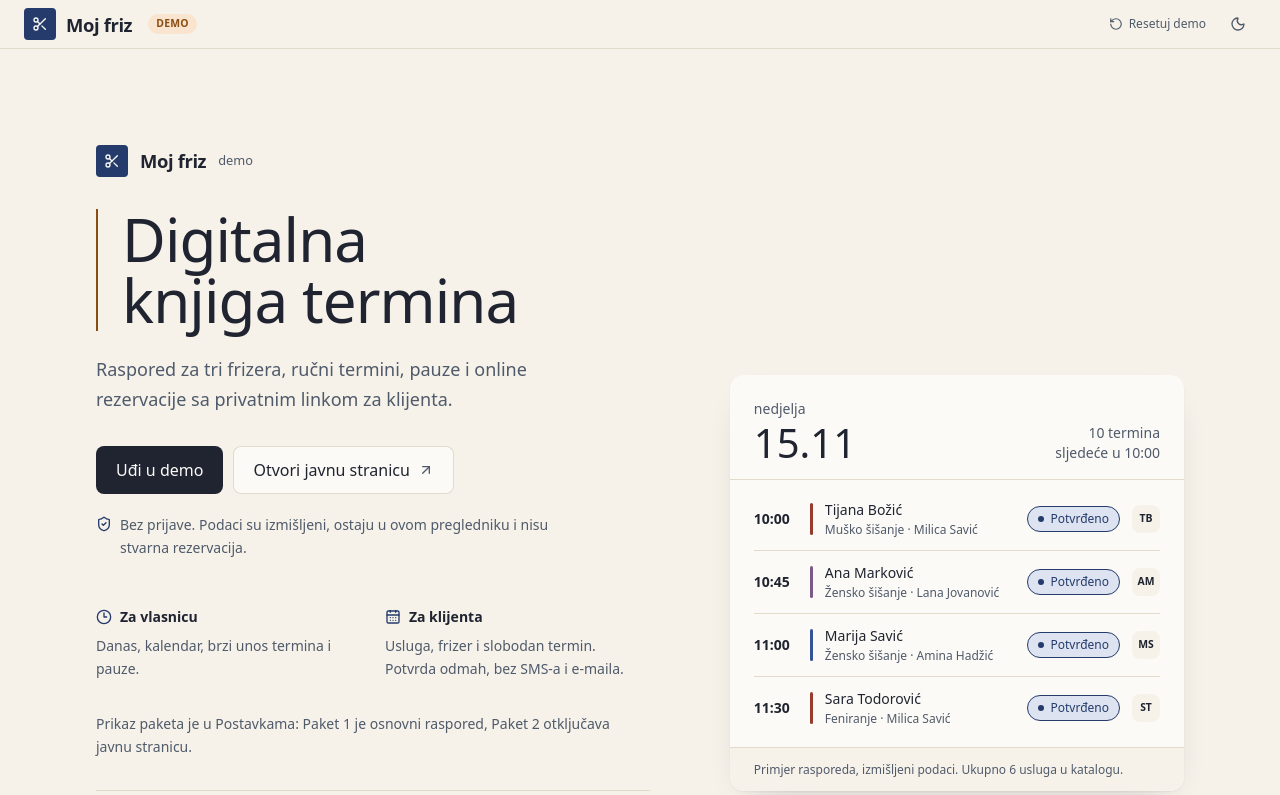
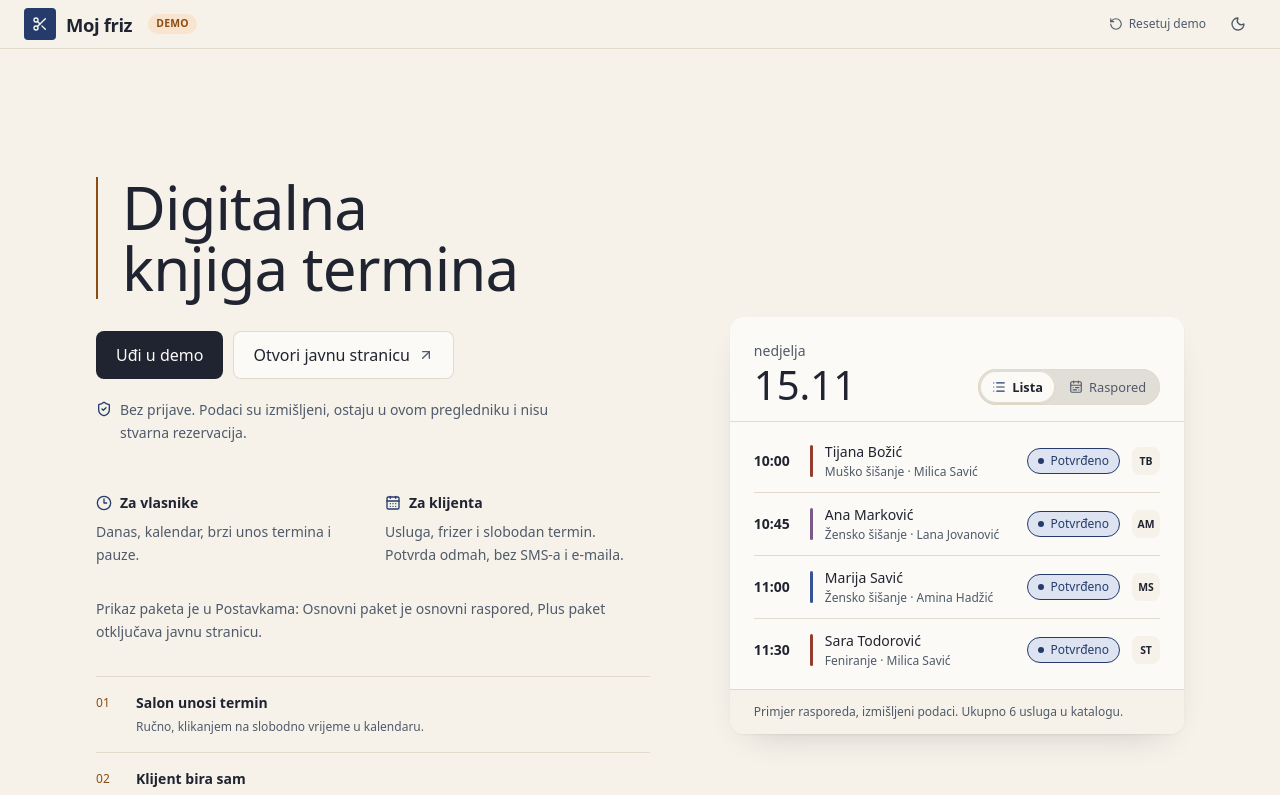
Before and after one commit to dzenanramic/moj-friz, a React (Vite) app in the folder frontend/: page / in a window 1280 px wide. Shown: the top 795 px of the page. Built offline with nearby package versions, Linux system fonts and the light colour scheme.

Commit message:
improved first demo page

```diff
--- a/frontend/src/app/DemoAccessPage.tsx
+++ b/frontend/src/app/DemoAccessPage.tsx
@@ -1,16 +1,25 @@
 import { ArrowUpRight, CalendarDays, Clock3, ShieldCheck } from 'lucide-react'
-import { useMemo } from 'react'
+import { useMemo, useState } from 'react'
 
 import { StatusPill } from '@/components/ui/Badges'
 import { ButtonLink } from '@/components/ui/Button'
-import { AppMark } from '@/components/ui/SalonMark'
 import { Avatar, Skeleton, Surface } from '@/components/ui/Layout'
-import { useAppointments, useSalon, useServices } from '@/data/queries'
+import {
+  useAppointments,
+  useHairdressers,
+  useSalon,
+  useServices,
+  useWorkingHours,
+} from '@/data/queries'
 import { formatTerminCount } from '@/lib/format'
-import { APP_NAME, usePageTitle } from '@/lib/hooks'
+import { useNow, usePageTitle } from '@/lib/hooks'
 import { dayRange, formatDateKey, formatTime, formatWeekday, todayDateKey } from '@/lib/time'
 
 import type { AppointmentView } from '@/data/types'
+
+import { CalendarGrid } from '@/features/calendar/CalendarGrid'
+import { CalendarViewSwitch } from '@/features/calendar/CalendarViewSwitch'
+import type { CalendarView } from '@/features/calendar/useCalendarView'
 
 import { DemoBanner } from './DemoBanner'
 
@@ -19,17 +28,27 @@ import { DemoBanner } from './DemoBanner'
  * describing it. Every number here is read from the demo data, and the strip under it says so.
  */
 function DayPreview() {
-  const today = todayDateKey()
+  const now = useNow()
+  const today = todayDateKey(now)
   const range = useMemo(() => dayRange(today), [today])
   const appointments = useAppointments(range)
   const services = useServices()
+  const hairdressersQuery = useHairdressers()
+  const workingHours = useWorkingHours()
   const active = (appointments.data ?? []).filter(
     (appointment) => appointment.status !== 'cancelled',
   )
   const nextConfirmed = active.find((appointment) => appointment.status === 'confirmed')
+  const activeHairdressers = (hairdressersQuery.data ?? []).filter(
+    (hairdresser) => hairdresser.isActive,
+  )
+  const [view, setView] = useState<CalendarView>('agenda')
+  const pending =
+    appointments.isPending ||
+    (view === 'grid' && (hairdressersQuery.isPending || workingHours.isPending))
 
   return (
-    <Surface as="section" aria-labelledby="preview-heading" className="overflow-hidden">
+    <Surface as="section" aria-labelledby="preview-heading" className="min-w-0 overflow-hidden">
       <div className="flex items-end justify-between gap-4 border-b border-line px-6 pt-6 pb-4">
         <div>
           <h2 id="preview-heading" className="text-sm font-normal text-muted">
@@ -39,34 +58,40 @@ function DayPreview() {
             {formatDateKey(today).slice(0, 5)}
           </p>
         </div>
-        <p className="text-right text-sm text-muted">
-          {appointments.isPending ? 'Učitavanje…' : formatTerminCount(active.length)}
-          {nextConfirmed ? (
-            <>
-              <br />
-              sljedeće u {formatTime(nextConfirmed.startsAt)}
-            </>
-          ) : null}
-        </p>
+        <div className="flex flex-col items-end gap-2">
+          <CalendarViewSwitch value={view} onChange={setView} />
+        </div>
       </div>
 
-      <ul className="px-6 py-2">
-        {appointments.isPending ? (
-          <li className="space-y-3 py-2">
+      {pending ? (
+        <div className="space-y-3 px-6 py-4">
           <Skeleton className="h-10 w-full" />
           <Skeleton className="h-10 w-full" />
           <Skeleton className="h-10 w-full" />
-          </li>
+        </div>
+      ) : view === 'grid' ? (
+        <div className="min-w-0 overflow-x-auto px-2 py-2">
+          <CalendarGrid
+            dateKey={today}
+            now={now}
+            hairdressers={activeHairdressers}
+            workingHours={workingHours.data ?? []}
+            appointments={active}
+            onOpenAppointment={() => {}}
+            onCreateAt={() => {}}
+          />
+        </div>
       ) : active.length > 0 ? (
-          active
-            .slice(0, 4)
-            .map((appointment) => <PreviewRow key={appointment.id} appointment={appointment} />)
+        <ul className="px-6 py-2">
+          {active.slice(0, 4).map((appointment) => (
+            <PreviewRow key={appointment.id} appointment={appointment} />
+          ))}
+        </ul>
       ) : (
-          <li className="py-4 text-sm leading-relaxed text-muted">
+        <p className="px-6 py-4 text-sm leading-relaxed text-muted">
           Danas nema termina u prikazu. Otvorite kalendar i izaberite drugi dan.
-          </li>
+        </p>
       )}
-      </ul>
 
       <p className="border-t border-line bg-paper px-6 py-3 text-xs leading-relaxed text-muted">
         Primjer rasporeda, izmišljeni podaci.
@@ -110,14 +135,9 @@ export function DemoAccessPage() {
   return (
     <div className="min-h-dvh bg-paper">
       <DemoBanner />
-      <main className="mx-auto grid w-full max-w-6xl gap-12 px-4 py-12 sm:px-8 sm:py-16 lg:grid-cols-[minmax(0,1fr)_minmax(360px,0.82fr)] lg:items-center lg:gap-x-20 lg:py-24">
+      <main className="mx-auto grid w-full max-w-6xl gap-12 px-4  sm:px-8  lg:grid-cols-[minmax(0,1fr)_minmax(360px,0.82fr)] lg:items-center lg:gap-x-20 lg:py-24">
         <div className="hero-enter max-w-xl lg:col-start-1 lg:row-start-1">
           {/* The product signs this page; the salon it opens into is named inside the demo. */}
-          <p className="flex items-center gap-3">
-            <AppMark size="sm" />
-            <span className="brand text-[1.15rem] text-ink">{APP_NAME}</span>
-            <span className="text-[0.8rem] text-muted">demo</span>
-          </p>
 
           {/*
            * The hero: the headline, hung off a copper margin rule the way a page is hung off the
@@ -128,10 +148,6 @@ export function DemoAccessPage() {
               Digitalna knjiga termina
             </h1>
           </div>
-          <p className="hero-enter-2 mt-6 max-w-[48ch] text-base leading-relaxed text-muted sm:text-lg">
-            Raspored za tri frizera, ručni termini, pauze i online rezervacije sa privatnim linkom
-            za klijenta.
-          </p>
 
           <div className="hero-enter-3 mt-8 flex flex-col gap-2.5 sm:flex-row">
             <ButtonLink to="/kalendar" variant="accent" size="lg">
@@ -148,10 +164,9 @@ export function DemoAccessPage() {
               </ButtonLink>
             ) : (
               <span className="inline-flex min-h-12 items-center justify-center px-1 text-sm text-muted">
-                Online rezervacije su u Paketu 2
+                Online rezervacije su u Plus paketu
               </span>
             )}
-
           </div>
 
           <p className="mt-5 flex items-start gap-2 text-sm leading-relaxed text-muted">
@@ -160,7 +175,7 @@ export function DemoAccessPage() {
           </p>
         </div>
 
-        <div className="lg:col-start-2 lg:row-start-1 lg:row-span-2 lg:self-center">
+        <div className="min-w-0 lg:col-start-2 lg:row-start-1 lg:row-span-2 lg:self-center">
           <DayPreview />
         </div>
 
@@ -169,7 +184,7 @@ export function DemoAccessPage() {
             <div>
               <dt className="flex items-center gap-2 text-sm font-semibold text-ink">
                 <Clock3 aria-hidden="true" className="h-4 w-4 text-primary" />
-                Za vlasnicu
+                Za vlasnike
               </dt>
               <dd className="mt-2 text-sm leading-relaxed text-muted">
                 Danas, kalendar, brzi unos termina i pauze.
@@ -187,8 +202,8 @@ export function DemoAccessPage() {
           </dl>
 
           <p className="mt-8 text-sm leading-relaxed text-muted">
-            Prikaz paketa je u Postavkama: Paket 1 je osnovni raspored, Paket 2 otključava javnu
-            stranicu.
+            Prikaz paketa je u Postavkama: Osnovni paket je osnovni raspored, Plus paket otključava
+            javnu stranicu.
           </p>
 
           {/*
```
Lines whose indentation alone changed are shown as unchanged.
